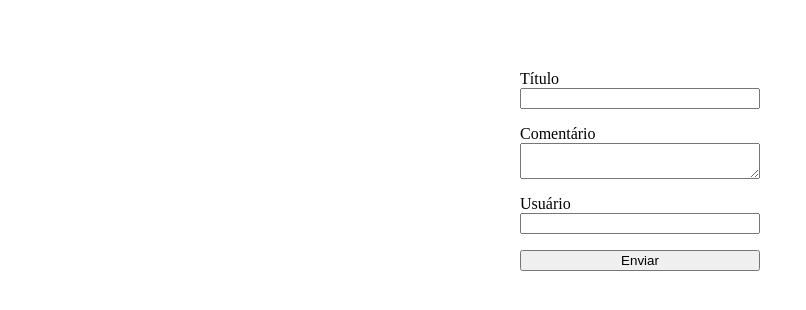
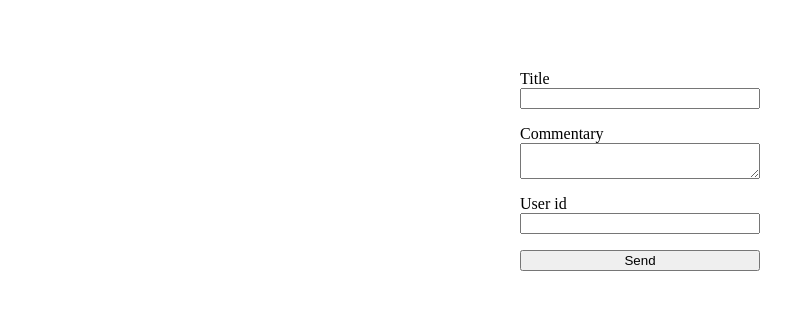
Before and after one commit to Trettin/Cubos-Academy, a React (Create React App) app in the folder Front-end/Modulo-03/front-react-hook-form/classe-01/: page /post in a window 1280 px wide. Shown: the part 230-540 px from the top of the page, without its empty margins (0-806 px from the left). Built offline with nearby package versions, Linux system fonts and the light colour scheme.

Commit message:
changed lang to EN and imported useContext

```diff
--- a/Front-end/Modulo-03/front-react-hook-form/classe-01/src/pages/NewComment.js
+++ b/Front-end/Modulo-03/front-react-hook-form/classe-01/src/pages/NewComment.js
@@ -4,7 +4,7 @@ import Error from "../components/Error";
 
 import { useForm } from "react-hook-form";
 
-import onSubmit from "../utils/onSubmit";
+import useContextStates from "../hooks/useContextStates";
 
 export default function NewComment() {
   const {
@@ -13,20 +13,23 @@ export default function NewComment() {
     formState: { errors },
   } = useForm();
 
+  const { onSubmitPost, newCommentResponse } = useContextStates();
+
   return (
-    <form onSubmit={handleSubmit(onSubmit)}>
+    <form onSubmit={handleSubmit((data) => onSubmitPost(data))}>
       <label htmlFor="input-title">
-        Título
+        Title
         <Input
           id="input-title"
           type="text"
           {...register("title", { required: true, minLength: 5 })}
         />
+        <Error errors={errors} errorName="mandatory" />
         <Error errors={errors} errorName="title" />
       </label>
 
       <label htmlFor="input-comentary">
-        Comentário
+        Commentary
         <TextArea
           id="input-comentary"
           {...register("commentary", { required: true, maxLength: 30 })}
@@ -35,7 +38,7 @@ export default function NewComment() {
       </label>
 
       <label htmlFor="userId">
-        Usuário
+        User id
         <Input
           id="userId"
           type="number"
@@ -44,7 +47,11 @@ export default function NewComment() {
         <Error errors={errors} errorName="userId" />
       </label>
 
-      <button type="submit">Enviar</button>
+      <button type="submit">Send</button>
+
+      {newCommentResponse && (
+        <span style={{ color: "green" }}>Comment received!</span>
+      )}
     </form>
   );
 }
```
